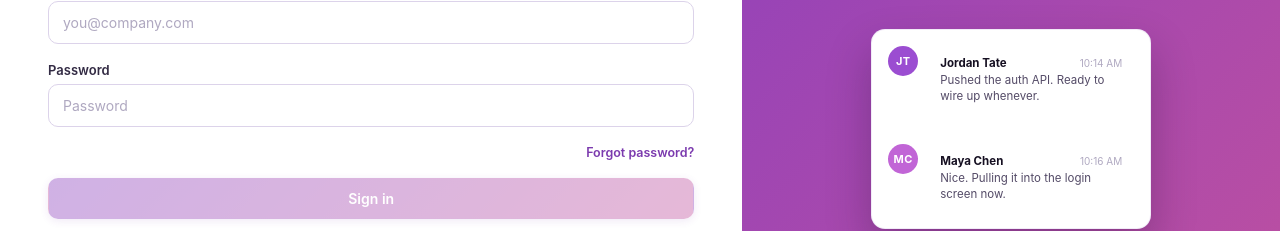
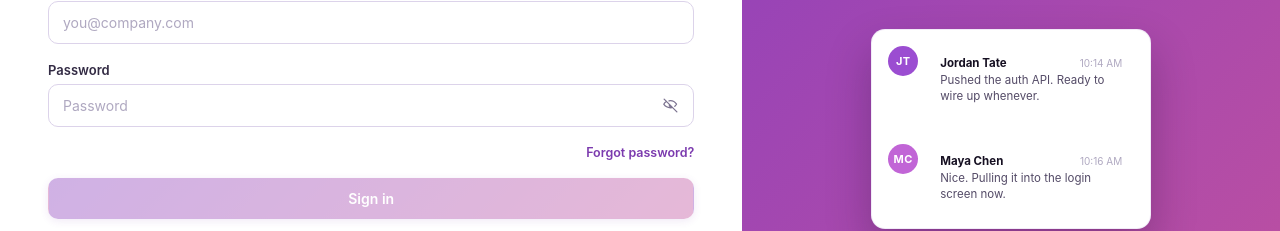
Before and after one commit to rayogaga456-droid/Huddle, a React (Vite) app: page / in a window 1280 px wide. Shown: the part 351-582 px from the top of the page. Built offline with nearby package versions, Linux system fonts and the light colour scheme; no server answers.

Commit message:
Restore password visibility controls

```diff
--- a/src/App.css
+++ b/src/App.css
@@ -132,6 +132,52 @@ input {
   color: var(--text-primary-1);
   outline: none;
   transition: 0.12s;
+}
+
+.password-input-wrap {
+  position: relative;
+}
+
+.password-input {
+  padding-right: 44px;
+}
+
+.password-visibility-toggle {
+  position: absolute;
+  top: 50%;
+  right: 10px;
+  width: 28px;
+  height: 28px;
+  display: inline-flex;
+  align-items: center;
+  justify-content: center;
+  transform: translateY(-50%);
+  padding: 0;
+  border: 0;
+  border-radius: 6px;
+  background: transparent;
+  color: var(--text-secondary);
+  cursor: pointer;
+}
+
+.password-visibility-toggle:hover:not(:disabled) {
+  color: var(--brand-600);
+  background: var(--brand-100);
+}
+
+.password-visibility-toggle:focus-visible {
+  outline: 2px solid var(--brand-500);
+  outline-offset: 1px;
+}
+
+.password-visibility-toggle:disabled {
+  color: var(--text-tertiary);
+  cursor: not-allowed;
+}
+
+.password-visibility-toggle svg {
+  width: 17px;
+  height: 17px;
 }
 
 .input::placeholder {
--- a/src/App.tsx
+++ b/src/App.tsx
@@ -32,15 +32,59 @@ type FieldErrors = {
 const EMAIL_RE = /^[^\s@]+@[^\s@]+\.[^\s@]+$/;
 const PASSWORD_RE = /^(?=.*[A-Za-z])(?=.*\d).{8,}$/;
 
+const EyeIcon = ({ hidden }: { hidden: boolean }) => (
+  <svg viewBox="0 0 24 24" fill="none" aria-hidden="true">
+    {hidden ? (
+      <>
+        <path d="M3 3L21 21" stroke="currentColor" strokeWidth="1.8" strokeLinecap="round" />
+        <path d="M10.6 10.7a2 2 0 0 0 2.7 2.7M9.9 5.4A10.8 10.8 0 0 1 12 5.2c5.2 0 8.5 5 8.5 5s-.9 1.4-2.4 2.8M6.2 6.3C3.8 7.8 2.5 10.2 2.5 10.2s3.3 5 9.5 5c.7 0 1.4-.1 2-.2" stroke="currentColor" strokeWidth="1.8" strokeLinecap="round" strokeLinejoin="round" />
+      </>
+    ) : (
+      <>
+        <path d="M2.5 12s3.3-5 9.5-5 9.5 5 9.5 5-3.3 5-9.5 5-9.5-5-9.5-5Z" stroke="currentColor" strokeWidth="1.8" strokeLinejoin="round" />
+        <circle cx="12" cy="12" r="2.5" stroke="currentColor" strokeWidth="1.8" />
+      </>
+    )}
+  </svg>
+);
+
+interface PasswordInputProps extends React.InputHTMLAttributes<HTMLInputElement> {
+  visible: boolean;
+  onToggleVisibility: () => void;
+}
+
+const PasswordInput: React.FC<PasswordInputProps> = ({ visible, onToggleVisibility, className = '', ...props }) => (
+  <div className="password-input-wrap">
+    <input {...props} type={visible ? 'text' : 'password'} className={`input password-input ${className}`} />
+    <button
+      type="button"
+      className="password-visibility-toggle"
+      onClick={onToggleVisibility}
+      aria-label={visible ? 'Hide password' : 'Show password'}
+      aria-pressed={visible}
+      disabled={props.disabled}
+    >
+      <EyeIcon hidden={!visible} />
+    </button>
+  </div>
+);
+
 function getRecoveryApiErrorMessage(error: unknown, fallback: string): string {
+  const rawMessage = error instanceof Error ? error.message : '';
+
+  if (/no route found|route not found/i.test(rawMessage)) {
+    const status = error instanceof ApiRequestError ? ` (HTTP ${error.status})` : '';
+    return `Password recovery API route is unavailable${status}. Please try again later.`;
+  }
+
   if (error instanceof ApiRequestError) {
-    if (error.status === 404 || /no route found/i.test(error.message)) {
+    if (error.status === 404) {
       return `Password recovery API is unavailable (HTTP ${error.status}). Please try again later.`;
     }
     return `Password recovery request failed (HTTP ${error.status}).`;
   }
 
-  return error instanceof Error ? `Password recovery request failed: ${error.message}` : fallback;
+  return rawMessage ? `Password recovery request failed: ${rawMessage}` : fallback;
 }
 
 // ── Token + user handoff from login app ──────────────────
@@ -244,6 +288,9 @@ function AuthScreen() {
   const [newPassword, setNewPassword] = useState('');
   const [confirmPassword, setConfirmPassword] = useState('');
   const [resetError, setResetError] = useState('');
+  const [passwordVisible, setPasswordVisible] = useState(false);
+  const [newPasswordVisible, setNewPasswordVisible] = useState(false);
+  const [confirmPasswordVisible, setConfirmPasswordVisible] = useState(false);
 
   const isRegister = mode === 'register';
   const isFormValid = isRegister
@@ -266,6 +313,9 @@ function AuthScreen() {
     setResetError('');
     setNewPassword('');
     setConfirmPassword('');
+    setPasswordVisible(false);
+    setNewPasswordVisible(false);
+    setConfirmPasswordVisible(false);
   };
 
   const validate = () => {
@@ -507,11 +557,11 @@ function AuthScreen() {
             <form onSubmit={handleResetPassword} noValidate>
               <div className="field recovery-field">
                 <label htmlFor="newPassword">New password</label>
-                <input id="newPassword" type="password" className={`input ${resetError ? 'error' : ''}`} value={newPassword} onChange={(event) => setNewPassword(event.target.value)} disabled={isRecovering} placeholder="New password" />
+                <PasswordInput id="newPassword" visible={newPasswordVisible} onToggleVisibility={() => setNewPasswordVisible((visible) => !visible)} className={resetError ? 'error' : ''} value={newPassword} onChange={(event) => setNewPassword(event.target.value)} disabled={isRecovering} placeholder="New password" />
               </div>
               <div className="field recovery-field">
                 <label htmlFor="confirmPassword">Confirm password</label>
-                <input id="confirmPassword" type="password" className={`input ${resetError ? 'error' : ''}`} value={confirmPassword} onChange={(event) => setConfirmPassword(event.target.value)} disabled={isRecovering} placeholder="Confirm password" />
+                <PasswordInput id="confirmPassword" visible={confirmPasswordVisible} onToggleVisibility={() => setConfirmPasswordVisible((visible) => !visible)} className={resetError ? 'error' : ''} value={confirmPassword} onChange={(event) => setConfirmPassword(event.target.value)} disabled={isRecovering} placeholder="Confirm password" />
               </div>
               <button type="submit" className="btn btn-primary btn-block" disabled={isRecovering}>
                 {isRecovering ? 'Updating...' : 'Update password'}
@@ -594,7 +644,7 @@ function AuthScreen() {
 
                 <div className="field">
                   <label htmlFor="password">Password {isRegister && <span className="req">*</span>}</label>
-                  <input id="password" type="password" className={`input ${fieldErrors.password ? 'error' : ''}`} placeholder={isRegister ? 'At least 8 characters' : 'Password'} value={password} disabled={loading} onChange={(event) => setPassword(event.target.value)} />
+                  <PasswordInput id="password" visible={passwordVisible} onToggleVisibility={() => setPasswordVisible((visible) => !visible)} className={fieldErrors.password ? 'error' : ''} placeholder={isRegister ? 'At least 8 characters' : 'Password'} value={password} disabled={loading} onChange={(event) => setPassword(event.target.value)} />
                   {isRegister && !fieldErrors.password && (<div className="hint">Use 8+ characters with at least one letter and one number.</div>)}
                   {fieldErrors.password && <div className="hint error">{fieldErrors.password}</div>}
                 </div>
```
